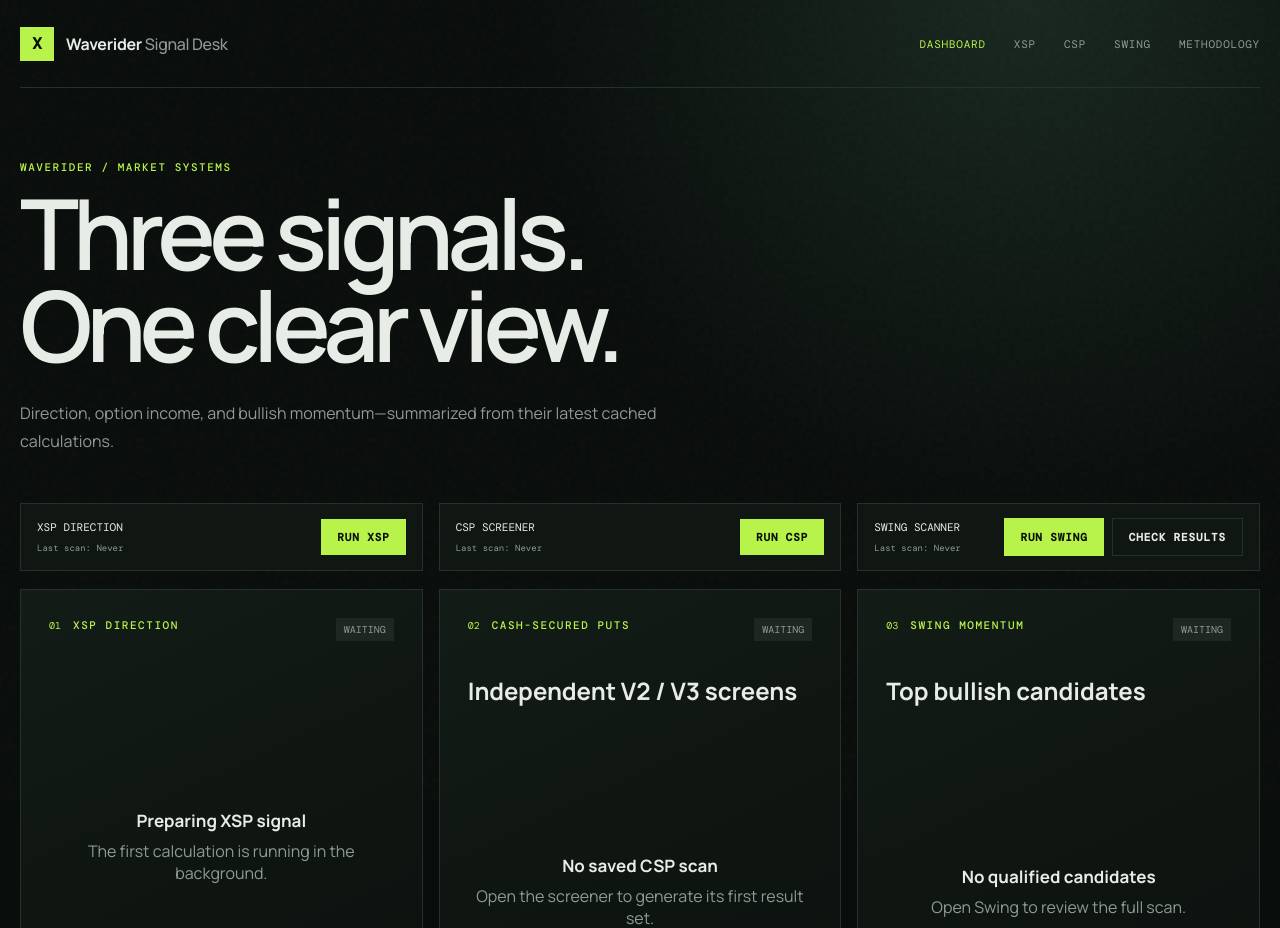
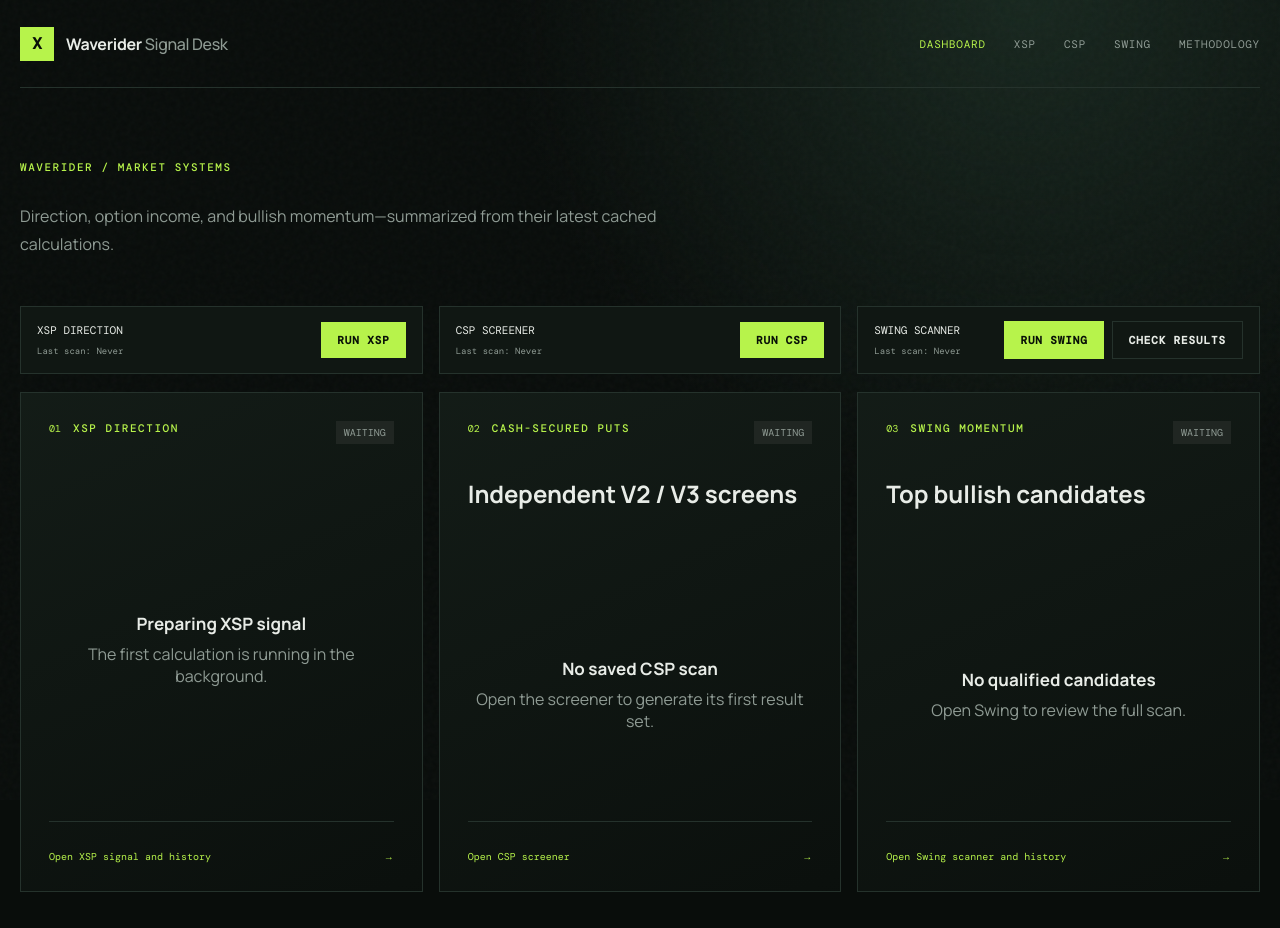
Before and after one commit to ajadversalo/signaldesk, a Flask app: page / in a window 1280 px wide. Shown: the top 928 px of the page. Run offline with Flask 3, Linux system fonts and the light colour scheme; data that the repository does not hold is empty.

Commit message:
remove header

```diff
--- a/templates/dashboard.html
+++ b/templates/dashboard.html
@@ -1,6 +1,6 @@
 <!doctype html><html lang="en"><head><meta charset="utf-8"><meta name="viewport" content="width=device-width,initial-scale=1"><meta name="description" content="A unified dashboard for XSP direction, CSP opportunities, and swing momentum signals."><title>Waverider Dashboard</title><link rel="preconnect" href="https://fonts.googleapis.com"><link rel="preconnect" href="https://fonts.gstatic.com" crossorigin><link href="https://fonts.googleapis.com/css2?family=DM+Mono:wght@400;500&family=Manrope:wght@400;500;600;700&display=swap" rel="stylesheet"><link rel="stylesheet" href="{{ url_for('static',filename='styles.css') }}"></head>
 <body><div class="noise"></div><main class="shell dashboard-shell"><header class="topbar"><a class="brand" href="/"><span class="brand-mark">X</span><span>Waverider <em>Signal Desk</em></span></a><nav class="site-nav"><a class="active" href="/">Dashboard</a><a href="/xsp">XSP</a><a href="/csp">CSP</a><a href="/swing">Swing</a><a href="/methodology">Methodology</a></nav></header>
-<section class="dashboard-hero"><p class="eyebrow">Waverider / Market systems</p><h1>Three signals.<br>One clear view.</h1><p class="lede">Direction, option income, and bullish momentum—summarized from their latest cached calculations.</p></section>
+<section class="dashboard-hero"><p class="eyebrow">Waverider / Market systems</p><p class="lede">Direction, option income, and bullish momentum—summarized from their latest cached calculations.</p></section>
 <section class="dashboard-actions"><div><span class="action-label">XSP direction<small>Last scan: {{ prediction.generated_at_utc[:16]|replace('T',' ') ~ ' UTC' if prediction else 'Never' }}</small></span><button class="button run-strategy" data-url="/api/run/xsp" {% if xsp_refreshing %}disabled{% endif %}>{{ 'Running…' if xsp_refreshing else 'Run XSP' }}</button></div><div><span class="action-label">CSP screener<small>Last scan: {{ csp_generated or 'Never' }}</small></span><button class="button run-strategy" data-url="/api/run/csp" {% if csp_refreshing %}disabled{% endif %}>{{ 'Running…' if csp_refreshing else 'Run CSP' }}</button></div><div class="swing-actions"><span class="action-label">Swing scanner<small>Last scan: {{ swing_generated or 'Never' }}</small></span><span class="action-buttons"><button class="button run-strategy" data-url="/api/run/swing" {% if swing_refreshing or swing_settlement_running %}disabled{% endif %}>{{ 'Running…' if swing_refreshing else 'Run Swing' }}</button><button class="button secondary run-strategy" data-url="/api/settle/swing" {% if swing_refreshing or swing_settlement_running %}disabled{% endif %}>{{ 'Checking…' if swing_settlement_running else 'Check results' }}</button></span></div></section>
 <section class="dashboard-grid">
 <a class="system-card xsp-card" href="/xsp"><div class="system-card-head"><div><span class="system-number">01</span><p class="eyebrow">XSP direction</p></div><span class="system-state">{{ 'Refreshing' if xsp_refreshing else 'Current' if prediction else 'Waiting' }}</span></div>{% if prediction %}<h2>Next session: <span class="direction {{ prediction.direction|lower }}">{{ prediction.direction }}</span></h2><div class="system-primary"><strong>{{ '%.1f'|format(prediction.probability_up*100) }}%</strong><span>probability of an up close</span></div><div class="system-details"><span>Forecast <b>{{ prediction.forecast_for }}</b></span><span>Observed <b>{{ '%.2f'|format(prediction.current_price) }}</b></span><span>Accuracy <b>{{ '%.1f%%'|format(stats.accuracy*100) if stats and stats.accuracy is not none else 'Pending' }}</b></span></div>{% else %}<div class="system-empty"><strong>Preparing XSP signal</strong><span>The first calculation is running in the background.</span></div>{% endif %}<footer><span>Open XSP signal and history</span><b>→</b></footer></a>
```
